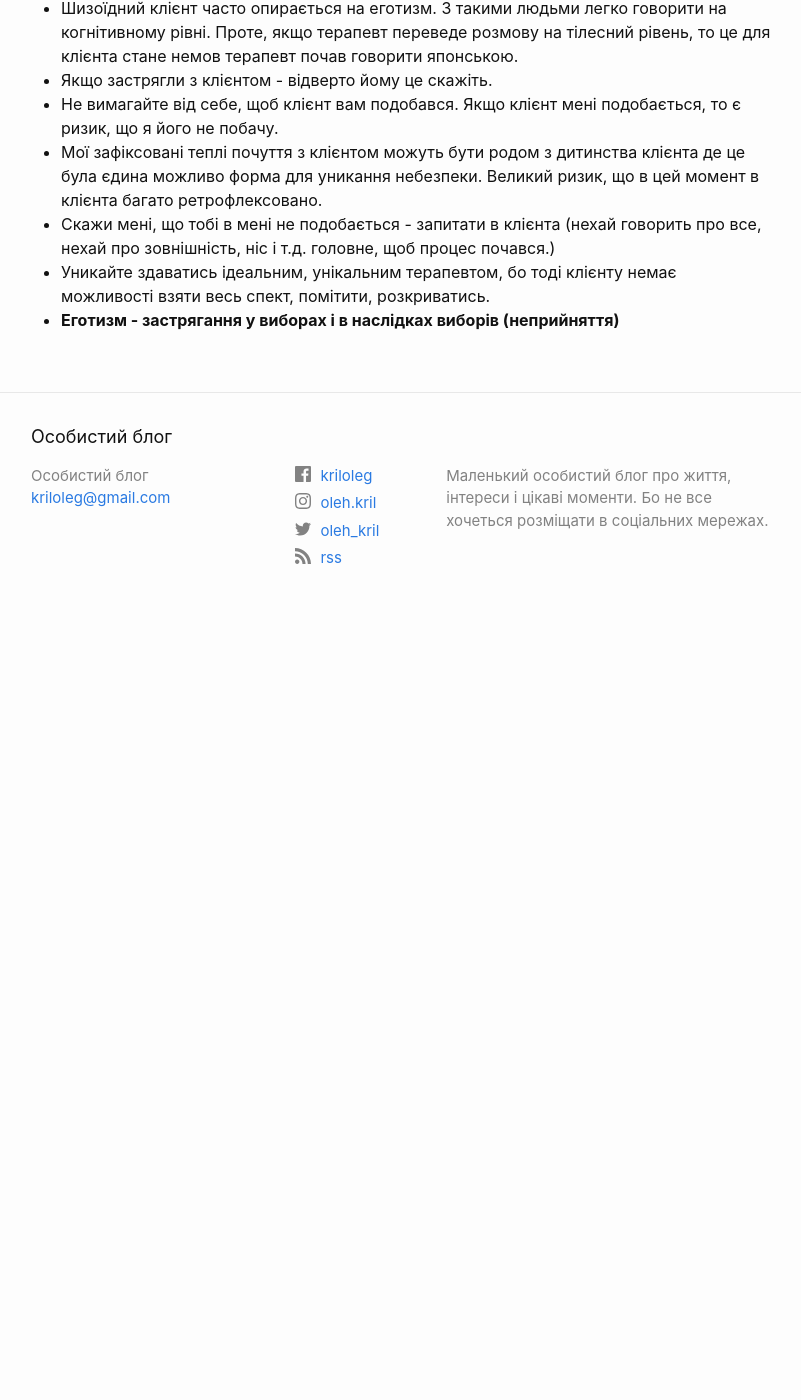
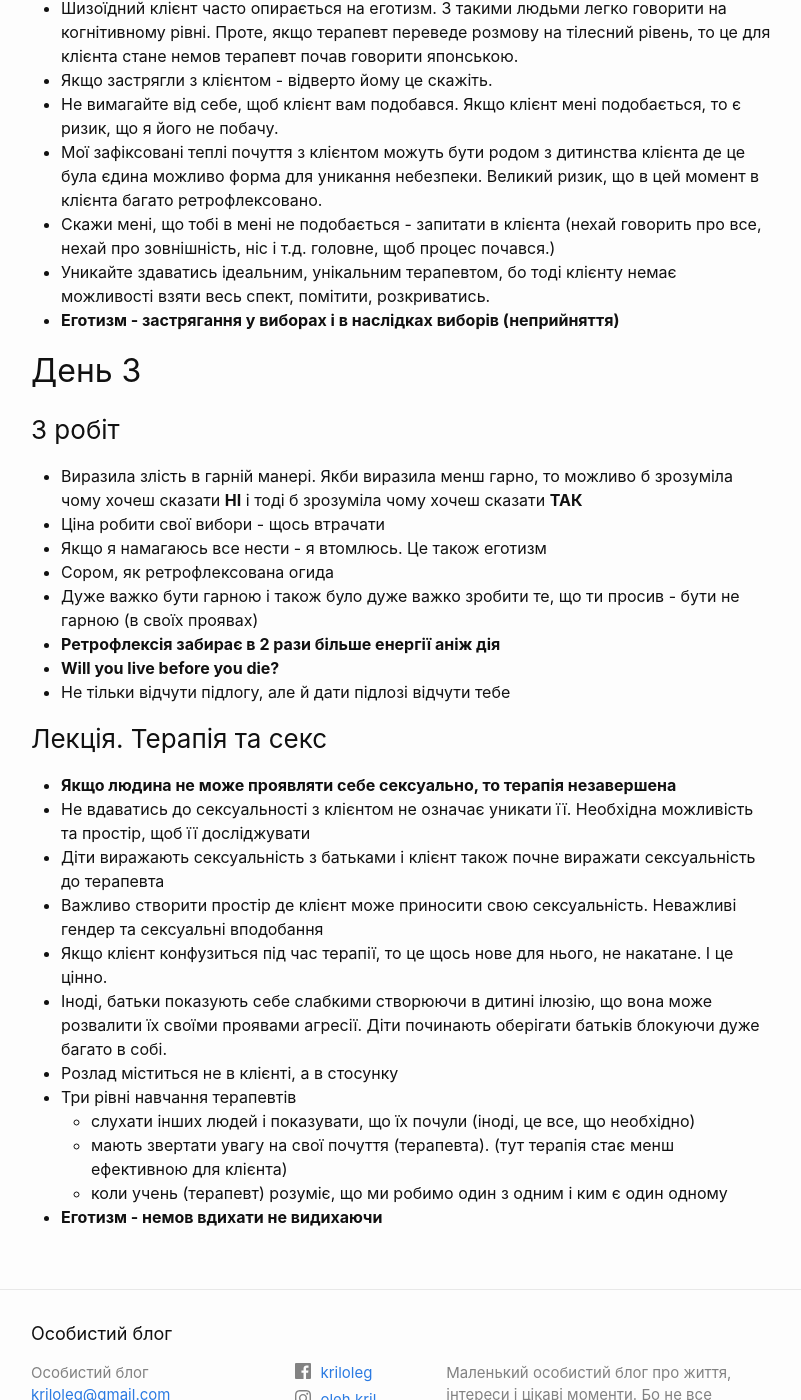
Before and after one commit to kriloleg/kriloleg.github.io, a Jekyll site: the page built from _posts/2022-10/2022-10-18-egotizm-peter-philpson.markdown, in a window 1280 px wide and 1400 px high, scrolled down 3142 px. Shown: the whole window, without its empty margins (239-1040 px from the left). Built offline with Jekyll 4.4.1, drawn with Linux system fonts in a browser that asks for light colours; before the commit the page ends 3772 px from its top, so only the background shows below that.

Commit message:
Finished on Egotizm

```diff
--- a/_posts/2022-10/2022-10-18-egotizm-peter-philpson.markdown
+++ b/_posts/2022-10/2022-10-18-egotizm-peter-philpson.markdown
@@ -82,3 +82,31 @@ tags: Гештальт Гештальт-Навчання Гештальт-Кон
 - Скажи мені, що тобі в мені не подобається - запитати в клієнта (нехай говорить про все, нехай про зовнішність, ніс і т.д. головне, щоб процес почався.)
 - Уникайте здаватись ідеальним, унікальним терапевтом, бо тоді клієнту немає можливості взяти весь спект, помітити, розкриватись.
 - **Еготизм - застрягання у виборах і в наслідках виборів (неприйняття)**
+
+## День 3
+
+### З робіт
+
+- Виразила злість в гарній манері. Якби виразила менш гарно, то можливо б зрозуміла чому хочеш сказати **НІ** і тоді б зрозуміла чому хочеш сказати **ТАК**
+- Ціна робити свої вибори - щось втрачати
+- Якщо я намагаюсь все нести - я втомлюсь. Це також еготизм
+- Сором, як ретрофлексована огида
+- Дуже важко бути гарною і також було дуже важко зробити те, що ти просив - бути не гарною (в своїх проявах)
+- **Ретрофлексія забирає в 2 рази більше енергії аніж дія**
+- **Will you live before you die?**
+- Не тільки відчути підлогу, але й дати підлозі відчути тебе
+
+### Лекція. Терапія та секс
+
+- **Якщо людина не може проявляти себе сексуально, то терапія незавершена**
+- Не вдаватись до сексуальності з клієнтом не означає уникати її. Необхідна можливість та простір, щоб її досліджувати
+- Діти виражають сексуальність з батьками і клієнт також почне виражати сексуальність до терапевта
+- Важливо створити простір де клієнт може приносити свою сексуальність. Неважливі гендер та сексуальні вподобання
+- Якщо клієнт конфузиться під час терапії, то це щось нове для нього, не накатане. І це цінно.
+- Іноді, батьки показують себе слабкими створюючи в дитині ілюзію, що вона може розвалити їх своїми проявами агресії. Діти починають оберігати батьків блокуючи дуже багато в собі.
+- Розлад міститься не в клієнті, а в стосунку
+- Три рівні навчання терапевтів
+    - слухати інших людей і показувати, що їх почули (іноді, це все, що необхідно)
+    - мають звертати увагу на свої почуття (терапевта). (тут терапія стає менш ефективною для клієнта)
+    - коли учень (терапевт) розуміє, що ми робимо один з одним і ким є один одному
+- **Еготизм - немов вдихати не видихаючи**
```
